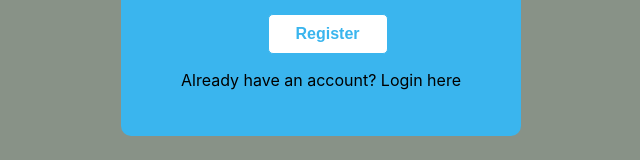
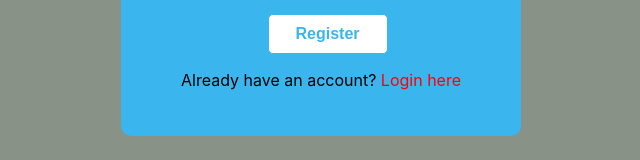
Before and after one commit to Rukorio-Vanessa/todo-app-frontend, a React (Create React App) app: page /register in a window 1280 px wide. Shown: the part 402-562 px from the top of the page, without its empty margins (319-959 px from the left). Built offline with nearby package versions, Linux system fonts and the light colour scheme.

Commit message:
added a login link on register form

```diff
--- a/src/components/Register.js
+++ b/src/components/Register.js
@@ -1,6 +1,6 @@
 import React from "react";
 import { useState } from "react";
-import { useHistory } from "react-router-dom";
+import { useHistory, Link } from "react-router-dom";
 
 function Register(){
 
@@ -49,7 +49,7 @@ function Register(){
           onChange={(event) => setConfirmPassword(event.target.value)}
         />
         <button type="submit">Register</button>
-        <p>Already have an account? Login here</p>
+        <p>Already have an account? <Link to="/login">Login here</Link></p>
       </form>
       </div>
     )
--- a/src/index.css
+++ b/src/index.css
@@ -289,3 +289,12 @@ button[type="submit"] {
 button[type="submit"]:hover {
   background-color: rgb(255, 0, 0);
 }
+
+a {
+  color: rgb(255, 0, 0);
+  text-decoration: none;
+}
+
+a:hover {
+  text-decoration: underline;
+}
```
